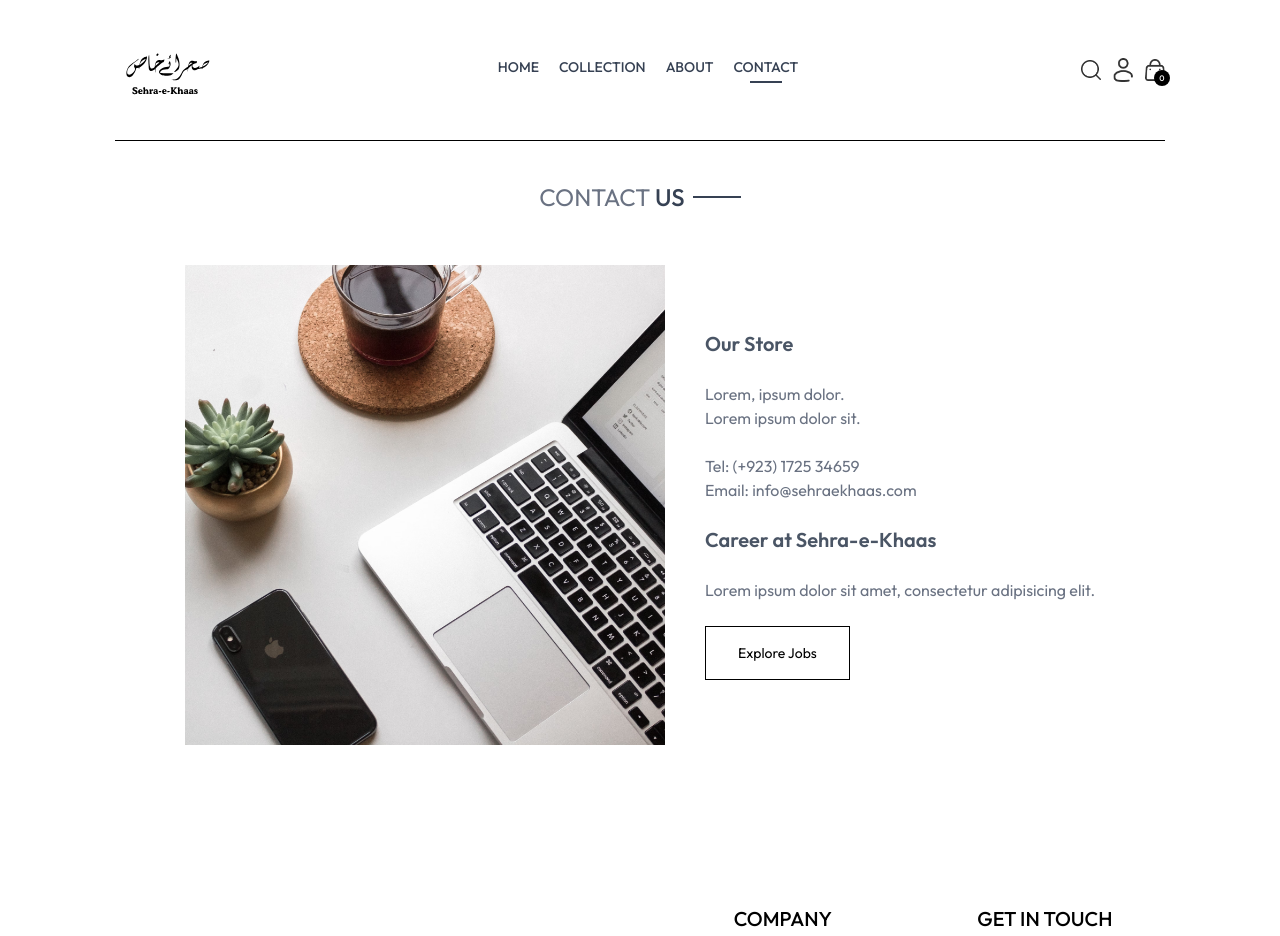
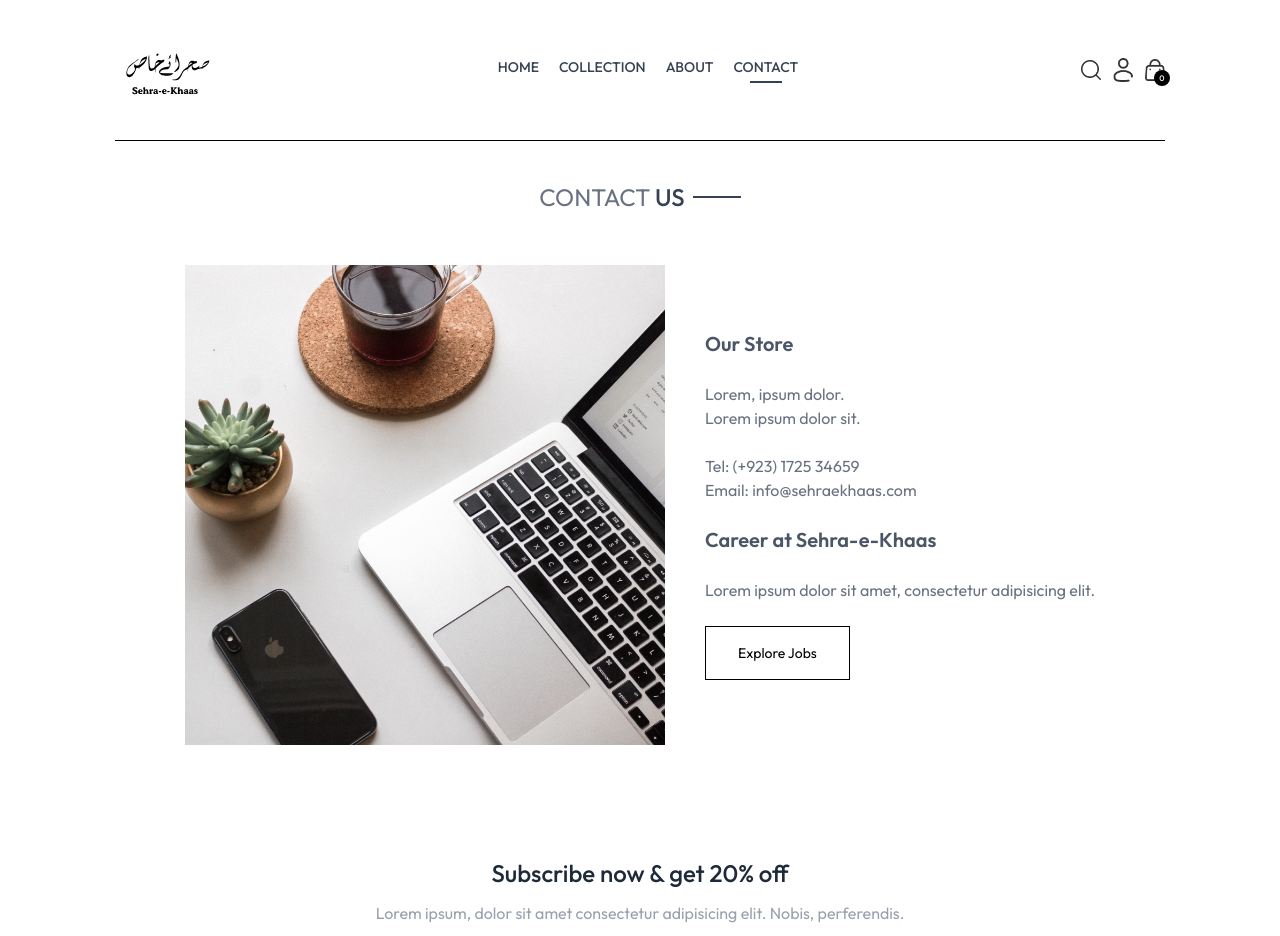
Before and after one commit to Noumansharif27/ECommerceWeb, a React (Vite) app in the folder frontEnd/: page /contact in a window 1280 px wide. Shown: the top 936 px of the page. Built offline with nearby package versions, Linux system fonts and the light colour scheme.

Commit message:
finished the frotend

```diff
--- a/frontEnd/src/pages/Contact.jsx
+++ b/frontEnd/src/pages/Contact.jsx
@@ -1,6 +1,7 @@
 import React from "react";
 import Tittle from "../components/Tittle";
 import { assets } from "../assets/assets";
+import NewsLetterBox from "../components/NewsLetterBox";
 
 const Contact = () => {
   return (
@@ -34,6 +35,8 @@
           </button>
         </div>
       </div>
+
+      <NewsLetterBox />
     </div>
   );
 };
```
